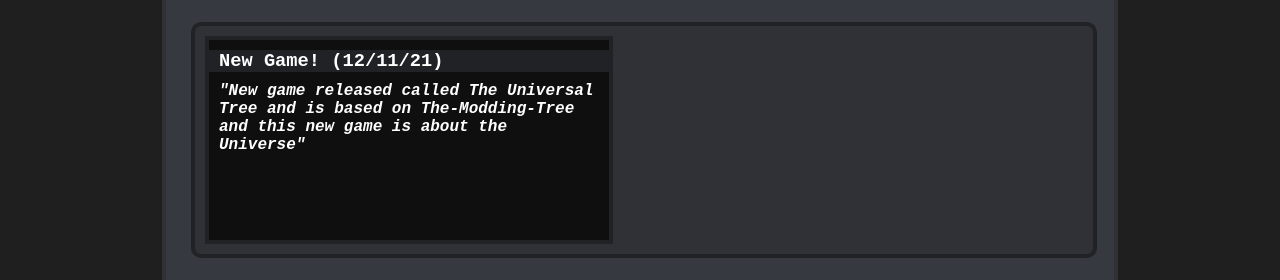
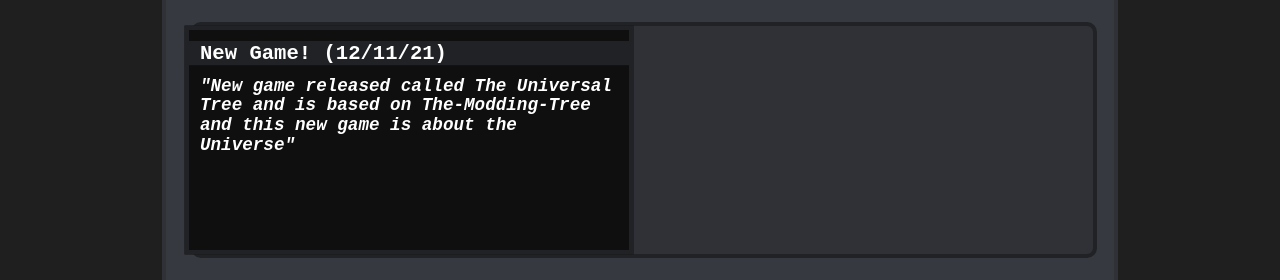
Before and after one commit to patfr/Homepage, a plain HTML site: page index.html in a window 1280 px wide. In both pictures the pointer is over the element 409 px from the left and 272 px from the top of the page. Shown: the part 132-412 px from the top of the page. Drawn offline with Linux system fonts and the light colour scheme.

Commit message:
Animations

```diff
--- a/style.css
+++ b/style.css
@@ -94,3 +94,7 @@
     border-radius: 10px;
     border: 4px solid white;
 }
+
+.project:hover {
+    transform: scale(1.1, 1.1);
+}
```
